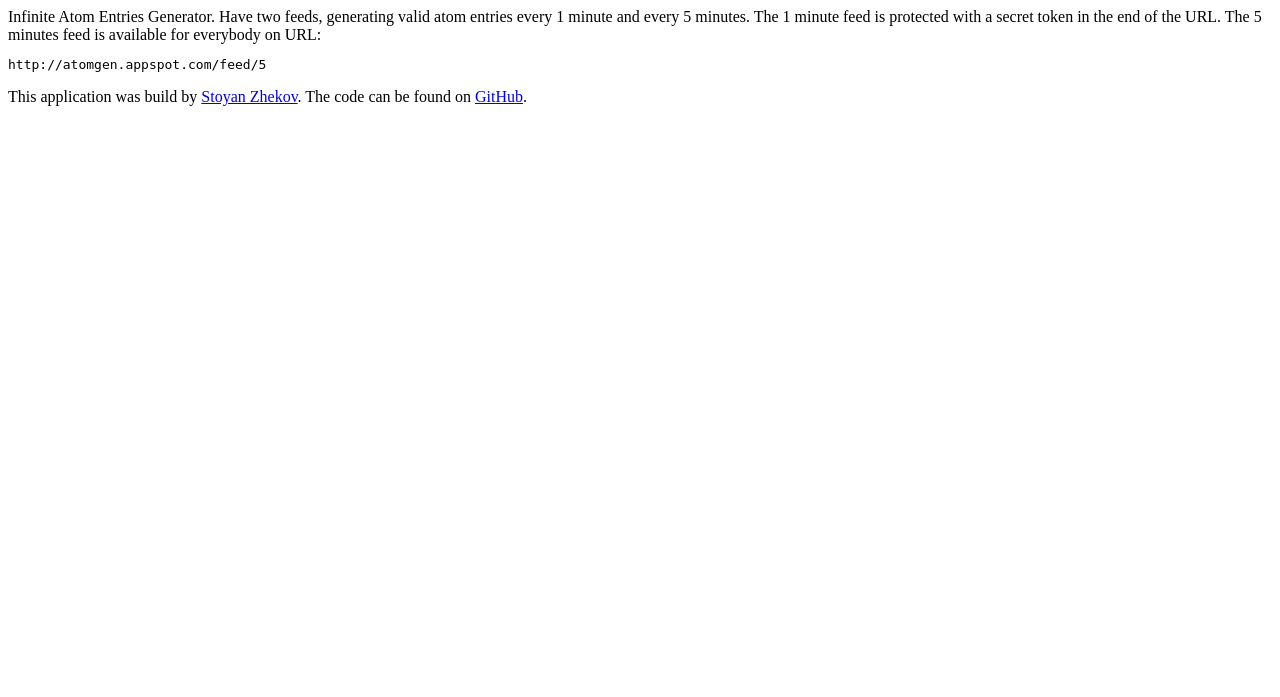
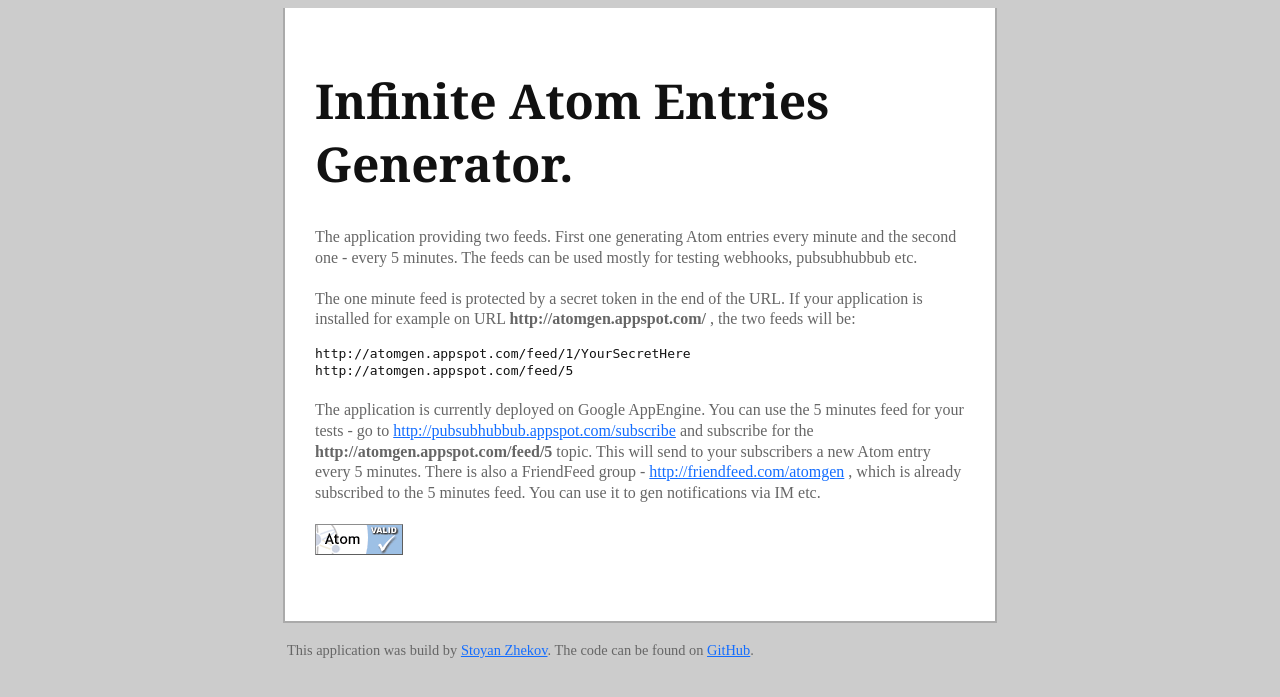
Before and after one commit to zh/atomgen, a Python web app: template templates/index.html in a window 1280 px wide. Shown: the top 697 px of the page. Run offline with Jinja, Linux system fonts and the light colour scheme; the template is opened without the code that fills it, so the values that code supplies are empty.

Commit message:
fix a little the web look.

```diff
--- a/app.yaml
+++ b/app.yaml
@@ -8,6 +8,12 @@ api_version: 1
 handlers:
 - url: /static
   static_dir: static
+
+- url: /images
+  static_dir: static/images
+
+- url: /css
+  static_dir: static/css
 
 - url: /favicon\.ico
   static_files: static/favicon.ico
--- a/feed.py
+++ b/feed.py
@@ -64,7 +64,7 @@ class FeedGenerate(webapp.RequestHandler):
     feed = feedgen.Atom1Feed(
         title = interval + u" min atom entries generator",
         author_name = u"Atom Generator",
-        link = feed_url,
+        link = settings.SITE_URL + u"/",
         feed_url = feed_url,
         hub_url = settings.HUB_URL,
         description = u"Generate new entry every " + interval + " minutes.",
--- /dev/null
+++ b/static/css/common.css
@@ -0,0 +1,90 @@
+html, body {
+    background: #CCC;
+    color: #111;
+}
+#main {
+    margin: 0 auto;
+    width: 650px;
+    background: #FFF;
+    padding: 30px;
+    border-width: 0 2px 2px;
+    border-style: solid;
+    border-color: #AAA;
+    line-height: 1.3;
+}
+#foot {
+    margin: 0 auto;
+    width: 706px;
+    padding: 5px 2px 15px;
+}
+#foot p {
+    font-size: 90%;
+    color: #666;
+}
+#head {
+    margin-bottom: 30px;
+}
+#head span {
+    color: #136DFF;
+    text-decoration: underline;
+    cursor: pointer;
+}
+#head span:hover {
+    text-decoration: none;
+}
+#head h1 {
+    font-size: 300%;
+    font-family: Georgia;
+    color: #111;
+}
+#head p {
+    margin-top: 20px;
+    color: #666;
+}
+a {
+    color: #136DFF;
+}
+a:hover, a:focus {
+    text-decoration: none;
+}
+ul {
+    margin-bottom: 20px;
+}
+ul li {
+    margin-bottom: 15px;
+    background: #EEE;
+    -webkit-border-radius: 10px;
+    padding: 20px;
+    border-bottom: 1px solid #CCC;
+}
+ul li h2 {
+    margin-bottom: 5px;
+    font-weight: bold;
+}
+#debug {
+    margin-top: 30px;
+}
+#debug p {
+    margin-bottom: 20px;
+    color: #666;
+}
+form div {
+    position: relative;
+    margin-bottom: 10px;
+}
+form label {
+    position: absolute;
+}
+form input, form textarea {
+    margin-left: 100px;
+}
+form input {
+    width: 200px;
+}
+form textarea {
+    width: 300px;
+    height: 100px;
+}
+form div.submit input {
+    width: auto;
+}
--- a/templates/index.html
+++ b/templates/index.html
@@ -4,19 +4,44 @@
 <head>
     <meta http-equiv="Content-type" content="text/html; charset=utf-8">
     <title>Atom Entries Generator</title>
+    <link rel="stylesheet" href="/css/common.css" type="text/css" media="all" charset="utf-8"/>
     <link rel="alternate" href="http://atomgen.appspot.com/feed/5min" type="application/atom+xml" />
 </head>
 <body>
 <div id="main">
   <div id="head">
-    Infinite Atom Entries Generator. Have two feeds, generating valid atom entries every 1 minute and every 5 minutes. The 1 minute feed is protected with a secret token in the end of the URL. The 5 minutes feed is available for everybody on URL:
+    <h1>Infinite Atom Entries Generator.</h1>
+    <p>
+    The application providing two feeds. First one generating Atom entries every
+    minute and the second one - every 5 minutes.
+    The feeds can be used mostly for testing webhooks, pubsubhubbub etc.
+    </p>
+    <p>
+    The one minute feed is protected by a secret token in the end of the URL.
+    If your application is installed for example on URL <b>http://atomgen.appspot.com/</b> ,
+    the two feeds will be:
 <pre>
+http://atomgen.appspot.com/feed/1/YourSecretHere
 http://atomgen.appspot.com/feed/5
 </pre>
+    </p>
+    <p>
+    The application is currently deployed on Google AppEngine. You can use the
+    5 minutes feed for your tests - go to
+    <a href=">http://pubsubhubbub.appspot.com/subscribe">http://pubsubhubbub.appspot.com/subscribe</a>
+    and subscribe for the <b>http://atomgen.appspot.com/feed/5</b> topic. This will send
+    to your subscribers a new Atom entry every 5 minutes.
+
+    There is also a FriendFeed group - <a href="http://friendfeed.com/atomgen">http://friendfeed.com/atomgen</a> ,
+    which is already subscribed to the 5 minutes feed. You can use it to gen notifications via IM etc.
+    </p>
+    <p>
+    <a href="http://validator.w3.org/feed/check.cgi?url=http%3A//atomgen.appspot.com/feed/5"><img src="/images/valid-atom.png" alt="[Valid Atom 1.0]" title="Validate my Atom 1.0 feed" /></a>
+    </p>
   </div>
-</div>
+  </div>
 <div id="foot">
-   <p>This application was build by <a href="http://zhware.net/">Stoyan Zhekov</a>. The code can be found on <a href="http://github.com/zh/atomgen">GitHub</a>.</p>
+  <p>This application was build by <a href="http://zhware.net/">Stoyan Zhekov</a>. The code can be found on <a href="http://github.com/zh/atomgen">GitHub</a>.</p>
 </div>
 </body>
 </html>
```
Also changed, not shown: static/images/valid-atom.png (added).
